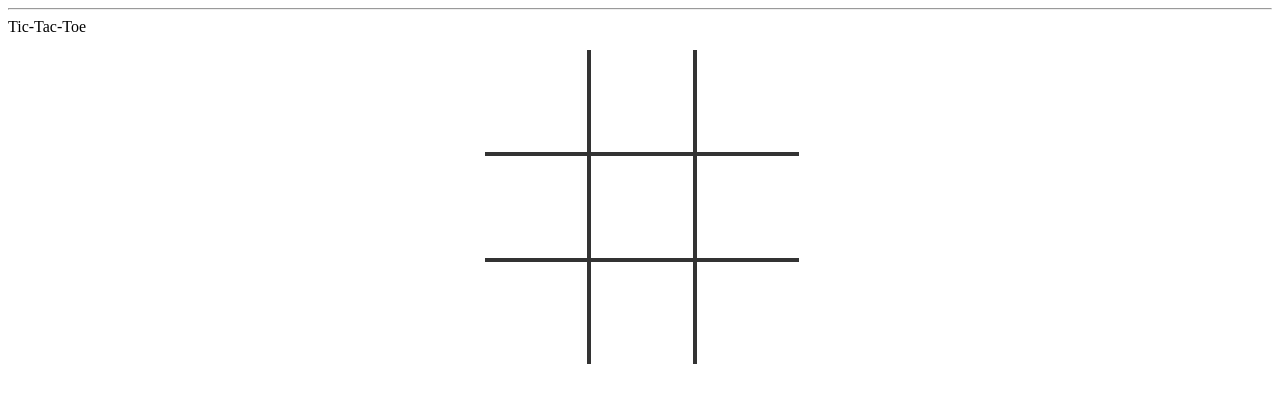
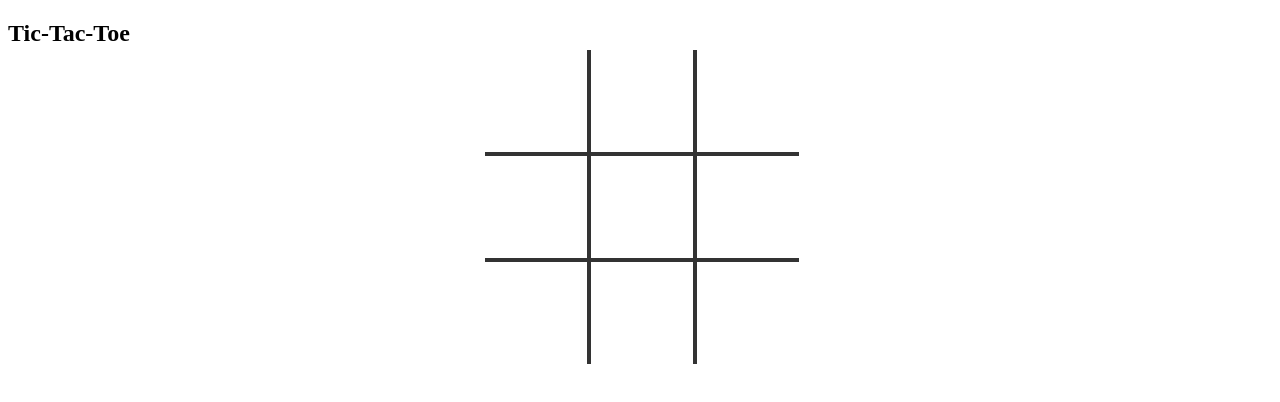
Before and after one commit to AnonymousLeader13/Codess, a plain HTML site: page tic-tac-toe.html in a window 1280 px wide. Drawn offline with Linux system fonts and the light colour scheme.

Commit message:
Update tic-tac-toe.html

```diff
--- a/tic-tac-toe.html
+++ b/tic-tac-toe.html
@@ -10,7 +10,7 @@
 </head>
 
 <body>
-<hr>Tic-Tac-Toe</hr>
+<h2>Tic-Tac-Toe</h2>
 	<table>
 		<tr>
 			<td class="cell" id="0"></td>
```
